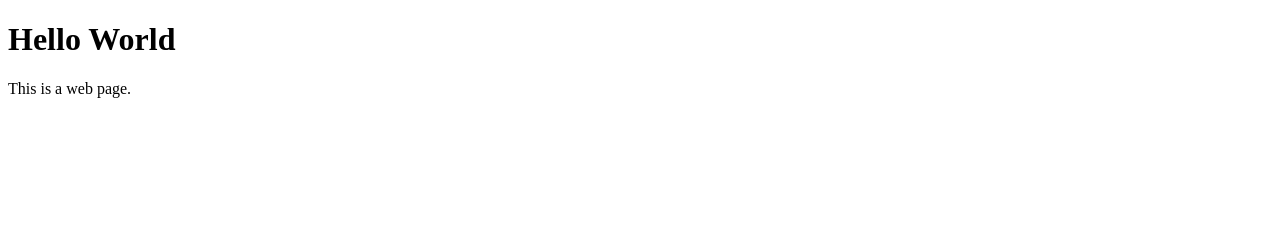
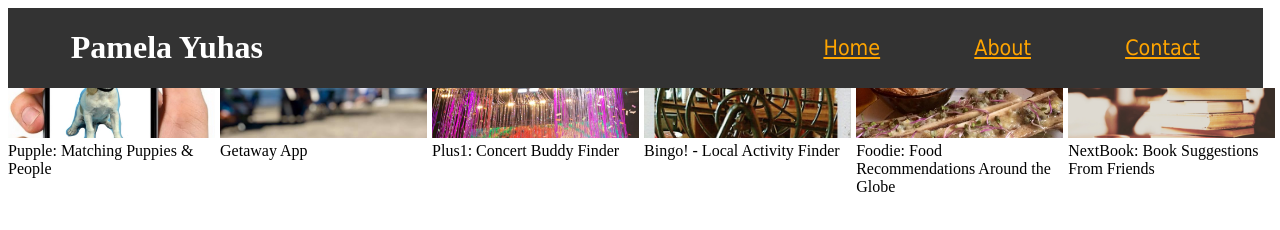
Before and after one commit to pyuhas/Portfolio, a plain HTML site: page homepage.html in a window 1280 px wide. Drawn offline with Linux system fonts and the light colour scheme.

Commit message:
added app pics

```diff
--- /dev/null
+++ b/css/homepage.css
@@ -0,0 +1,75 @@
+body {
+  background-color: white;
+  width: 99%;
+  height: auto;
+
+}
+
+header {
+  background-color: #333333;
+  display: flex;
+  flex-direction: row;
+  justify-content: space-between;
+  width: 99%;
+}
+
+nav {
+  display: flex;
+  align-self: center;
+  justify-content: space-between;
+  margin-right: 5%;
+  width: 30%;
+  font-size: 16pt;
+}
+
+a {
+  color: orange;
+  font-family: 'Tahoma';
+}
+
+.name {
+  color: white;
+  z-index: 1;
+  margin-left: 5%;
+  font-family: 'Times New Roman';
+}
+
+/* .article-container {
+  display: flex;
+  padding-bottom: 60px;
+  width: 97%;
+} */
+
+.container {
+    display: grid;
+    grid-gap: 5px;
+    grid-template-columns: repeat(auto-fit, minmax(100px, 1fr));
+    grid-template-rows: repeat(2, 50px);
+}
+
+.container > div > img {
+    width: 100%;
+    height: 100%;
+    object-fit: cover;
+}
+
+.pic img {
+    float: left;
+    display: flex;
+    margin-right: 5px;
+}
+
+article a {
+justify-content: flex-end;
+display: flex;
+padding-right: 25px;
+}
+
+.benton-pics {
+  display: flex;
+  justify-content: space-around;
+}
+
+p {
+    padding-right: 20px;
+}
--- a/homepage.html
+++ b/homepage.html
@@ -1,12 +1,86 @@
 <!DOCTYPE html>
 <html lang="en">
-  <head>
-    <link rel="stylesheet" href="main.css">
-    <meta charset="utf-8">
-    <title>This is where the title of the page goes</title>
-  </head>
-  <body>
-    <h1>Hello World</h1>
-    <p>This is a web page.</p>
-  </body>
+
+<head>
+  <meta charset="utf-8">
+  <title>:: PY - Projects ::</title>
+  <link rel="stylesheet" href="css/homepage.css">
+
+</head>
+
+<body>
+  <header>
+    <div class="name">
+      <h1>Pamela Yuhas</h1>
+    </div>
+    <nav>
+      <a href="/">Home</a>
+      <a href="about.html">About</a>
+      <a href="contact.html">Contact</a>
+    </nav>
+  </header>
+
+  <main>
+
+    <!-- <div class="article-container">
+      <article class="pic">
+        <h4>Lorum Ipsum Dolor</h4>
+        <img src="https://4.bp.blogspot.com/-wjFR0Z6OcmY/WjFs2ND9AGI/AAAAAAAAAVo/yc4YgcansWYEAe_hXnmdNkFmT5TiMlBiACLcBGAs/s1600/IMG_5650.jpg" height="80" alt="image">
+        <p>Lorem ipsum dolor sit amet, consectetur adipisicing elit, sed do eiusmod tempor incididunt ut labore et dolore magna aliqua. Ut enim ad minim veniam, quis nostrud exercitation ullamco laboris nisi ut aliquip ex ea commodo consequat. Duis aute
+          irure dolor in reprehenderit in voluptate velit esse cillum dolore eu fugiat nulla pariatur. Excepteur sint occaecat cupidatat non proident, sunt in culpa qui officia deserunt mollit anim id est laborum.</p>
+        <a href="readmore.html">Read More</a>
+      </article>
+      <article class="pic">
+        <h4>Lorum Ipsum Dolor</h4>
+        <img src="https://3.bp.blogspot.com/-qKsVXnDHLxI/WjFtO2OzTGI/AAAAAAAAAVw/Hq_sOC5inww0305uqjI-STnXkmrpnBP6ACLcBGAs/s1600/sweater.jpg" height="80" alt="image">
+        <p>Lorem ipsum dolor sit amet, consectetur adipisicing elit, sed do eiusmod tempor incididunt ut labore et dolore magna aliqua. Ut enim ad minim veniam, quis nostrud exercitation ullamco laboris nisi ut aliquip ex ea commodo consequat. Duis aute
+          irure dolor in reprehenderit in voluptate velit esse cillum dolore eu fugiat nulla pariatur. Excepteur sint occaecat cupidatat non proident, sunt in culpa qui officia deserunt mollit anim id est laborum.</p>
+        <a href="readmore2.html">Read More</a>
+      </article>
+      <article class="pic">
+        <h4>Lorum Ipsum Dolor</h4>
+        <img src="https://3.bp.blogspot.com/-IalN0TPfGOE/WjFs-J6xNiI/AAAAAAAAAVs/Lwix3-UOmccgyhnlj5vb-Xdz5cxYLzMggCLcBGAs/s1600/IMG_5652.jpg" height="80" alt="image">
+        <p>Lorem ipsum dolor sit amet, consectetur adipisicing elit, sed do eiusmod tempor incididunt ut labore et dolore magna aliqua. Ut enim ad minim veniam, quis nostrud exercitation ullamco laboris nisi ut aliquip ex ea commodo consequat. Duis aute
+          irure dolor in reprehenderit in voluptate velit esse cillum dolore eu fugiat nulla pariatur. Excepteur sint occaecat cupidatat non proident, sunt in culpa qui officia deserunt mollit anim id est laborum.</p>
+        <a href="readmore3.html">Read More</a>
+      </article>
+      <article class="pic">
+        <h4>Lorum Ipsum Dolor</h4>
+        <img src="https://4.bp.blogspot.com/-wjFR0Z6OcmY/WjFs2ND9AGI/AAAAAAAAAVo/yc4YgcansWYEAe_hXnmdNkFmT5TiMlBiACLcBGAs/s1600/IMG_5650.jpg" height="80" alt="image">
+        <p>Lorem ipsum dolor sit amet, consectetur adipisicing elit, sed do eiusmod tempor incididunt ut labore et dolore magna aliqua. Ut enim ad minim veniam, quis nostrud exercitation ullamco laboris nisi ut aliquip ex ea commodo consequat. Duis aute
+          irure dolor in reprehenderit in voluptate velit esse cillum dolore eu fugiat nulla pariatur. Excepteur sint occaecat cupidatat non proident, sunt in culpa qui officia deserunt mollit anim id est laborum.</p>
+        <a href="readmore.html">Read More</a>
+      </article>
+      <article class="pic">
+        <h4>Lorum Ipsum Dolor</h4>
+        <img src="https://4.bp.blogspot.com/-wjFR0Z6OcmY/WjFs2ND9AGI/AAAAAAAAAVo/yc4YgcansWYEAe_hXnmdNkFmT5TiMlBiACLcBGAs/s1600/IMG_5650.jpg" height="80" alt="image">
+        <p>Lorem ipsum dolor sit amet, consectetur adipisicing elit, sed do eiusmod tempor incididunt ut labore et dolore magna aliqua. Ut enim ad minim veniam, quis nostrud exercitation ullamco laboris nisi ut aliquip ex ea commodo consequat. Duis aute
+          irure dolor in reprehenderit in voluptate velit esse cillum dolore eu fugiat nulla pariatur. Excepteur sint occaecat cupidatat non proident, sunt in culpa qui officia deserunt mollit anim id est laborum.</p>
+        <a href="readmore.html">Read More</a>
+      </article>
+      <article class="pic">
+        <h4>Lorum Ipsum Dolor</h4>
+        <img src="https://4.bp.blogspot.com/-wjFR0Z6OcmY/WjFs2ND9AGI/AAAAAAAAAVo/yc4YgcansWYEAe_hXnmdNkFmT5TiMlBiACLcBGAs/s1600/IMG_5650.jpg" height="80" alt="image">
+        <p>Lorem ipsum dolor sit amet, consectetur adipisicing elit, sed do eiusmod tempor incididunt ut labore et dolore magna aliqua. Ut enim ad minim veniam, quis nostrud exercitation ullamco laboris nisi ut aliquip ex ea commodo consequat. Duis aute
+          irure dolor in reprehenderit in voluptate velit esse cillum dolore eu fugiat nulla pariatur. Excepteur sint occaecat cupidatat non proident, sunt in culpa qui officia deserunt mollit anim id est laborum.</p>
+        <a href="readmore.html">Read More</a>
+      </article>
+    </div> -->
+
+    <div class="container">
+  <div><img src="images/pupplephone.png" alt="pic of pupple app on phone">Pupple: Matching Puppies & People</div>
+  <div><img src="images/getawayapp.jpg" alt="pic of beach setting">Getaway App</div>
+  <div><img src="images/flaminglips.jpg" alt="pic of concert">Plus1: Concert Buddy Finder</div>
+  <div><img src="images/bingo.jpg" alt="pic of bingo set">Bingo! - Local Activity Finder</div>
+  <div><img src="images/foodie.jpg" alt="pic of food">Foodie: Food Recommendations Around the Globe</div>
+  <div><img src="images/bookrecs.jpg" alt="pic of books">NextBook: Book Suggestions From Friends</div>
+</div>
+
+  </main>
+
+
+  <footer>
+  </footer>
+</body>
+
 </html>
```
Also changed, not shown: intropage.html (+1 -1 lines), css/intropage.css (renamed from intropage.css), images/bingo.jpg (added), images/bookrecs.jpg (added), images/flaminglips.jpg (added), images/foodie.jpg (added), images/getawayapp.jpg (added), images/pupplephone.png (added).
